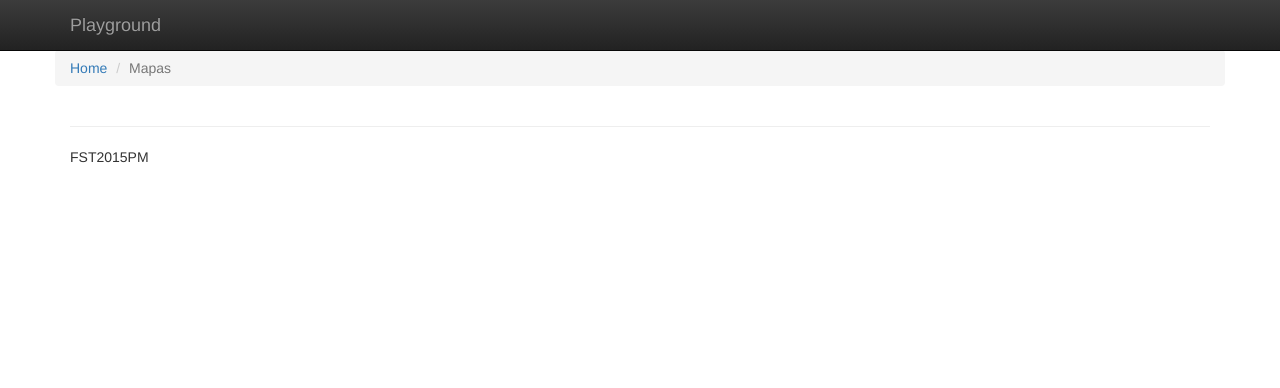
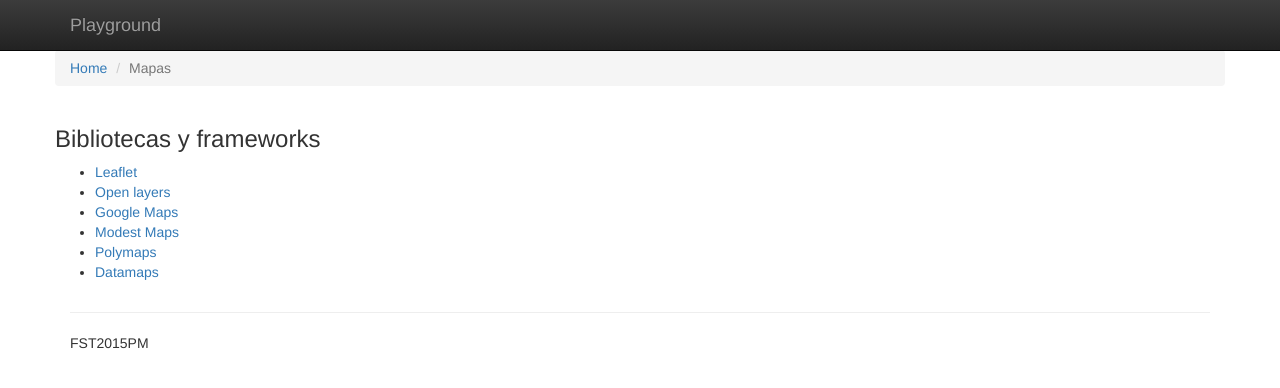
Before and after one commit to FST2015PM/Playground, a website: page maps/index.html in a window 1280 px wide. Drawn offline with nearby package versions, Linux system fonts and the light colour scheme.

Commit message:
Added start libraries on each page

```diff
--- a/maps/index.html
+++ b/maps/index.html
@@ -47,6 +47,17 @@
         <li class="active">Mapas</li>
       </ol>
     </div>
+    <div class="row">
+      <h3>Bibliotecas y frameworks</h3>
+      <ul class="list">
+        <li><a href="http://leafletjs.com/">Leaflet</a></li>
+        <li><a href="http://openlayers.org/en/latest/examples/">Open layers</a></li>
+        <li><a href="https://developers.google.com/maps/documentation/javascript/">Google Maps</a></li>
+        <li><a href="http://modestmaps.com/">Modest Maps</a></li>
+        <li><a href="http://polymaps.org/ex/">Polymaps</a></li>
+        <li><a href="http://datamaps.github.io/">Datamaps</a></li>
+      </ul>
+    </div>
   <!-- put your code here -->
 
     <hr>
```
Also changed, not shown: charts/index.html (+9 -0 lines), datatables/index.html (+10 -0 lines).
